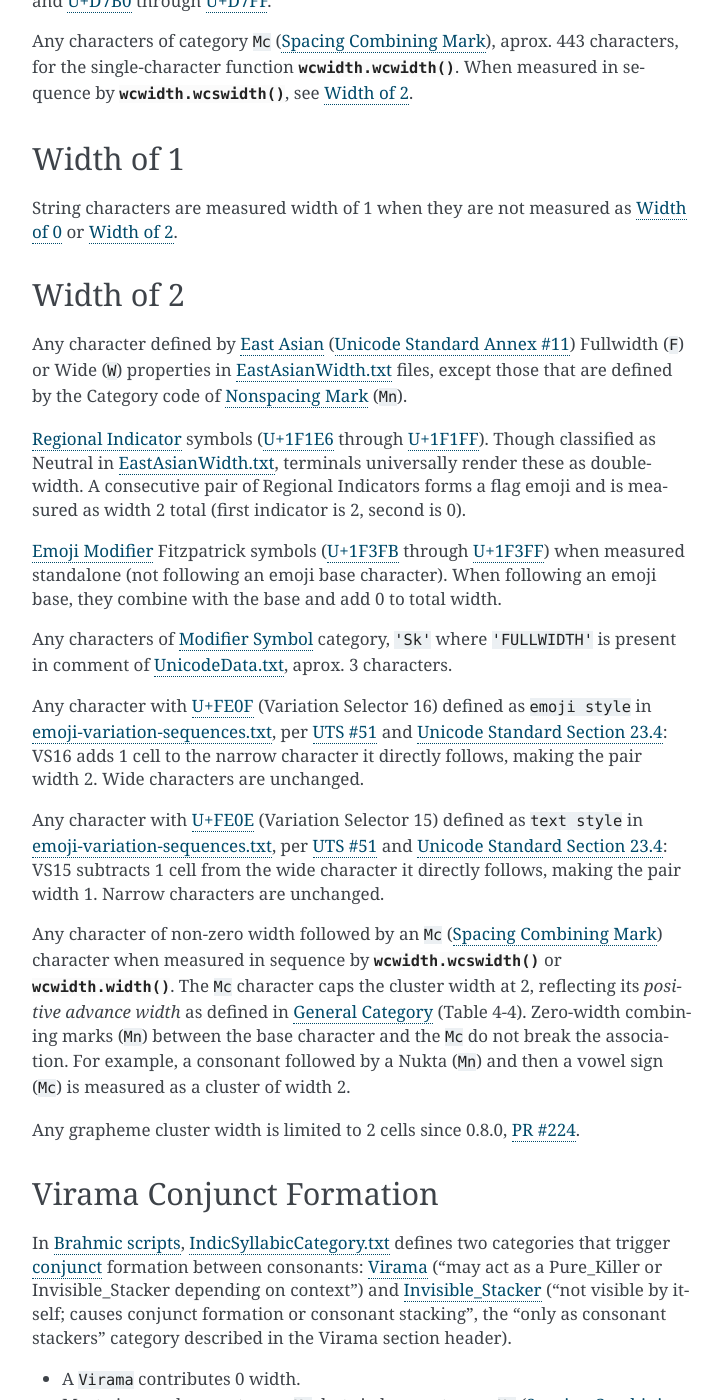
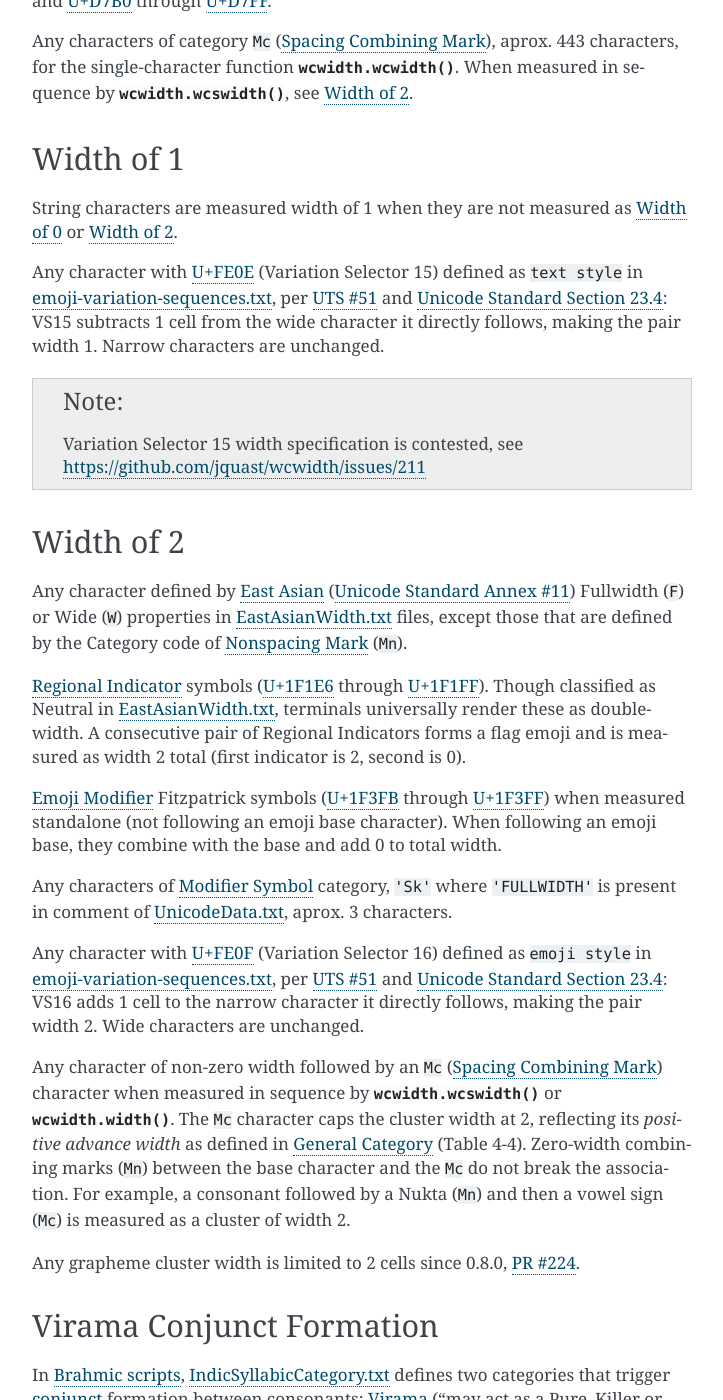
Before and after one commit to jquast/wcwidth, a Sphinx documentation site: the page built from docs/specs.rst, in a window 1280 px wide and 1400 px high, scrolled down 1669 px. Shown: the whole window, without its empty margins (388-1111 px from the left). Built offline with Sphinx 7.4.7, drawn with Linux system fonts in a browser that asks for light colours; some of the changed lines change nothing that is shown.

Commit message:
Note about VS15 in the specification is contested
and reference open issue https://github.com/jquast/wcwidth/issues/211

```diff
--- a/docs/specs.rst
+++ b/docs/specs.rst
@@ -81,6 +81,14 @@ Width of 1
 String characters are measured width of 1 when they are not
 measured as `Width of 0`_ or `Width of 2`_.
 
+Any character with `U+FE0E`_ (Variation Selector 15) defined as ``text style``
+in `emoji-variation-sequences.txt`_, per `UTS #51`_ and `Unicode Standard
+Section 23.4`_: VS15 subtracts 1 cell from the wide character it directly
+follows, making the pair width 1. Narrow characters are unchanged.
+
+.. note:: Variation Selector 15 width specification is contested, see
+          https://github.com/jquast/wcwidth/issues/211
+
 Width of 2
 ----------
 
@@ -104,11 +112,6 @@ Any character with `U+FE0F`_ (Variation Selector 16) defined as ``emoji style``
 in `emoji-variation-sequences.txt`_, per `UTS #51`_ and `Unicode Standard
 Section 23.4`_: VS16 adds 1 cell to the narrow character it directly follows,
 making the pair width 2. Wide characters are unchanged.
-
-Any character with `U+FE0E`_ (Variation Selector 15) defined as ``text style``
-in `emoji-variation-sequences.txt`_, per `UTS #51`_ and `Unicode Standard
-Section 23.4`_: VS15 subtracts 1 cell from the wide character it directly
-follows, making the pair width 1. Narrow characters are unchanged.
 
 Any character of non-zero width followed by an ``Mc`` (`Spacing Combining Mark`_)
 character when measured in sequence by :func:`wcwidth.wcswidth` or
```
